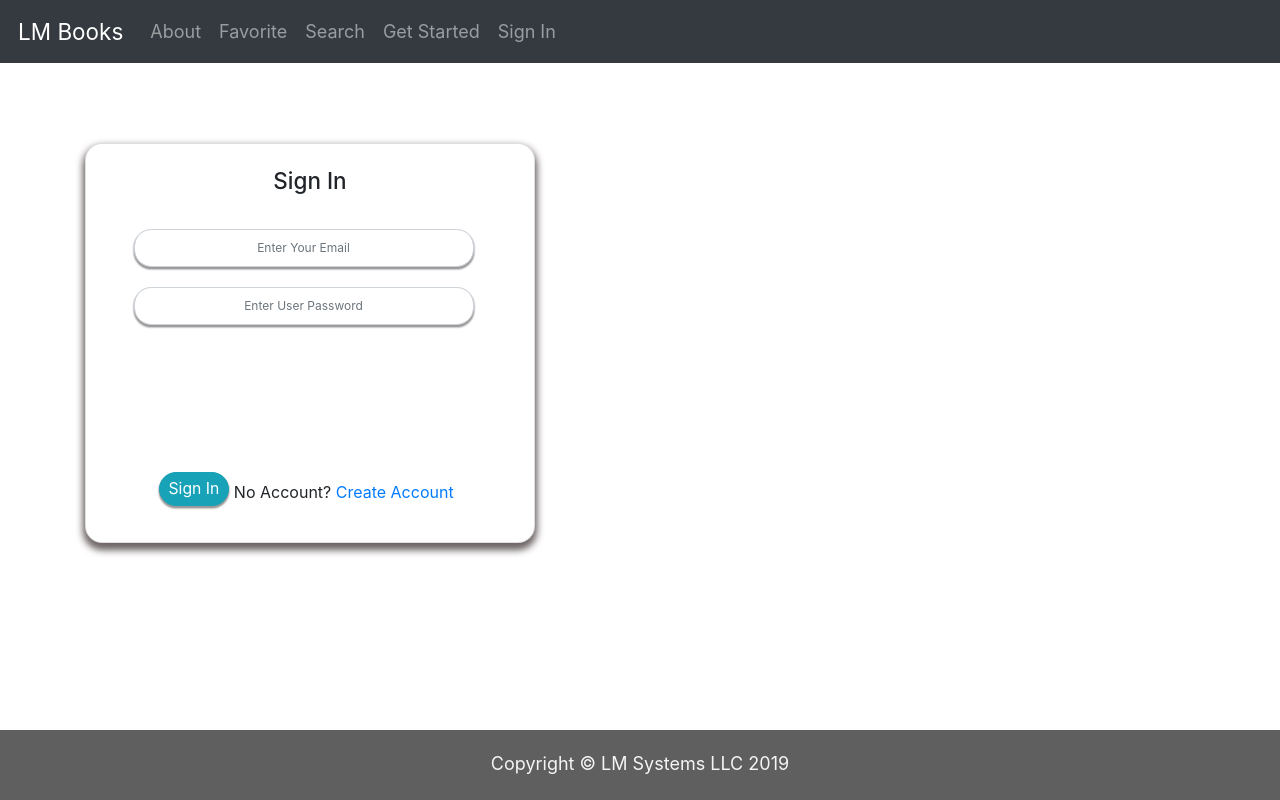
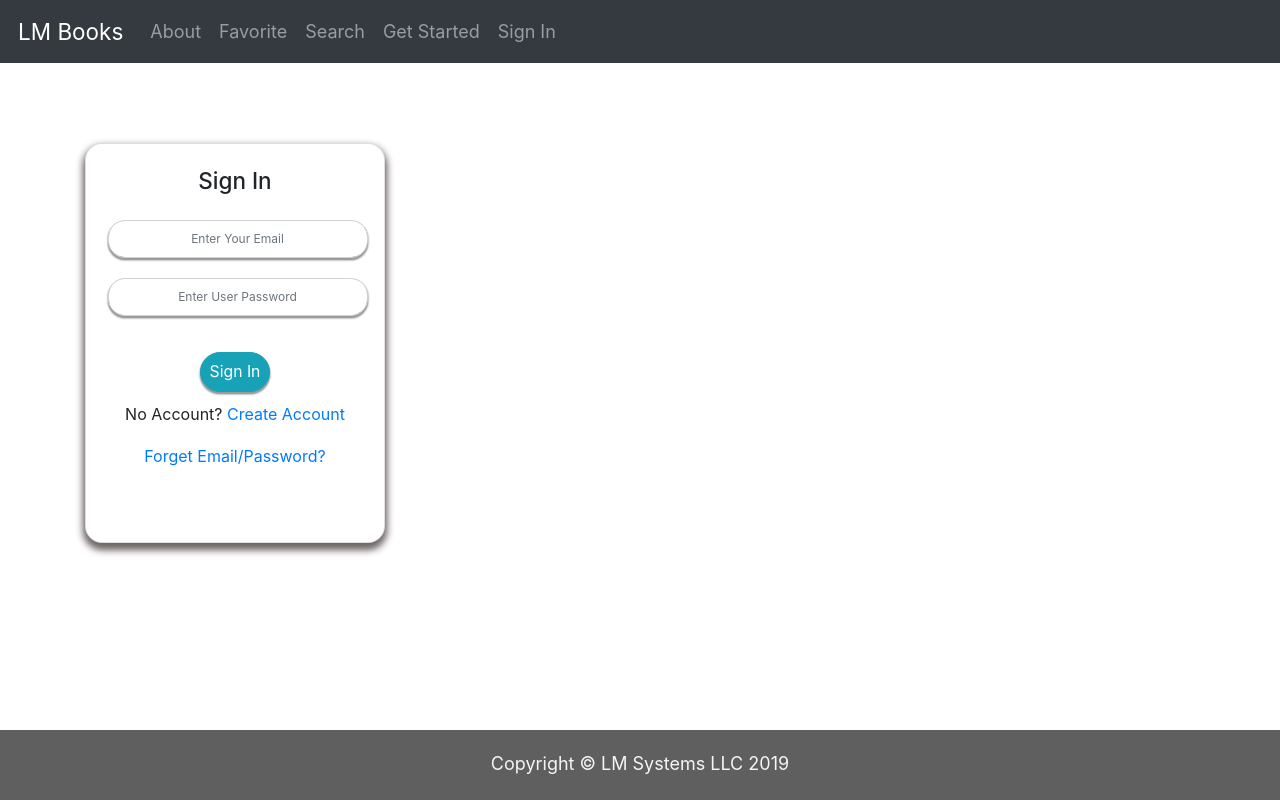
Before and after one commit to LMTrain/booksearch, a React (Create React App) app in the folder client/: page /Signin in a window 1280 px wide. Built offline with nearby package versions, Linux system fonts and the light colour scheme; no server answers.

Commit message:
Style all forms and Favorites page

```diff
--- a/client/src/components/SearchForm/index.js
+++ b/client/src/components/SearchForm/index.js
@@ -1,14 +1,17 @@
 import React from "react";
 import "./style.css";
+import { Button } from 'reactstrap';
 
 // Using the datalist element we can create autofill suggestions based on the props.breeds array
 function SearchForm(props) {
   return (
    <>
     <span>
-      <h3 className="text-center">Search For Books</h3>
+      <h3 className="text-center">Search For Books</h3>{props.memberId}
+      <span>
         <form className="search">
-        <div className="form-group">
+
+          <div className="search-form-group">
             <label htmlFor="search"></label>
             <input
               value={props.search}
@@ -28,7 +31,11 @@ function SearchForm(props) {
               </button>
             </span>
           </div>
+          <Button color="info" size="sm"
+            href="/Favorite/">My Favorites
+          </Button>
         </form>
+      </span>
     </span>
 
   </>
--- a/client/src/components/SearchForm/style.css
+++ b/client/src/components/SearchForm/style.css
@@ -2,6 +2,15 @@ form.search {
   overflow: auto;
   margin-bottom: 10px;
   flex-direction: row;
+  display: flex;
+}
+
+.btn-info {
+  color: #fff;
+  background-color: #17a2b8;
+  border-color: #17a2b8;
+  height: 40px;
+  margin-top: 15px;
 }
 
 form.search button[type="submit"] {
@@ -32,7 +41,11 @@ form.search button[type="submit"] {
 
 }
 
-.form-group {
+.search-form-group {
   display: flex;
   flex-direction: row;
+  margin-top: 17px;
+  margin-left: -1px;
+  height: 40px;
+  width: 1000px;
 }
--- a/client/src/components/SearchResults/index.js
+++ b/client/src/components/SearchResults/index.js
@@ -21,7 +21,7 @@ function SearchResults(props) {
     <Row>
       <div className="book-row-display">
           {props.books.map(result => (
-            <Col key={result.etag} md="4">
+            <Col key={result.etag} md="3">
                 <Card className="book-card">
                     <CardHeader className="book-card-header"><b>Title :</b> {result.volumeInfo.title = truncateString(result.volumeInfo.title, 40)} </CardHeader>
                     <div className="img-container">
--- a/client/src/components/SearchResults/style.css
+++ b/client/src/components/SearchResults/style.css
@@ -100,5 +100,5 @@ ul.search-results img {
   border-radius: .2rem;
   border-radius: 95px;
   margin-bottom: 10px;
-  margin-left:50px;
+  /* margin-left:50px; */
 }
--- a/client/src/components/UserForm/index.js
+++ b/client/src/components/UserForm/index.js
@@ -8,7 +8,7 @@ function UserForm(props) {
   return (
     <div className="card card-body">
       <div id="message"></div>
-      <h5 className="text-center mb-3">Create Account</h5>
+      <h5>Create Account</h5>
         <form className="form-groups">
           <div className="form-group">
             <label htmlFor="membername"></label>
@@ -62,9 +62,9 @@ function UserForm(props) {
         <div className="getstarted">
           <span>
             <Button
-              type="submit" onClick={props.handleFormSubmit} color="info" size="sm">Create Account
-            </Button>{" "}
-            Have An Account? <a href="/Signin/">Sign In</a>
+              type="submit" onClick={props.handleFormSubmit} color="info" size="sm">Sign Up
+            </Button>
+            <p>Have An Account? <a href="/Signin/">Sign On</a></p>
           </span>
         </div>
     </div>
--- a/client/src/components/UserForm/style.css
+++ b/client/src/components/UserForm/style.css
@@ -1,11 +1,7 @@
 .getstarted {
-  /* margin-left: 300px; */
-  margin-top: 10px;
+  margin-top: 1px;
   font-size: 16px;
-  vertical-align: middle;
-
-
-
+  text-align: center;
 }
 
 .gs-card-card-body {
@@ -31,24 +27,18 @@ form.search button[type="submit"] {
 .form-groups {
   width: 400px;
   font-size: 14px;
-
   height: 250px;
-
-
   font-size: 12px;
   transition: border-color .15s ease-in-out,box-shadow .15s ease-in-out;
 }
 
-.card {
-  border-radius: 2px;
-  height: 400px;
-  position: relative;
-  width: 450px;
-  background-color: white;
-  box-shadow: 0 5px 8px #6f6666, 0 5px 8px #6f6666;
-  text-align: left;
-  border-radius: .95rem;
-  margin-bottom: 5px;
+.h1, .h2, .h3, .h4, .h5, .h6, h1, h2, h3, h4, h5, h6 {
+  margin-bottom: .5rem;
+  font-family: inherit;
+  font-weight: 500;
+  line-height: 1.2;
+  color: inherit;
+  text-align: center;
 }
 
 .form-control {
@@ -75,9 +65,9 @@ form.search button[type="submit"] {
   display: flex;
   flex-direction: row;
   margin-top: 17px;
-  margin-left: 25px;
+  margin-left: -1px;
   height: 40px;
-  width: 850px;
+  width: 650px;
 }
 
 .btn-group-sm>.btn, .btn-sm {
@@ -87,10 +77,17 @@ form.search button[type="submit"] {
   border-radius: .2rem;
   border-radius: 95px;
   margin-bottom: 10px;
-  margin-left:50px;
+  /* margin-left:50px; */
   box-shadow: 0 2px 2px #999, 0 2px 2px #999;
 }
 
 #message{
   color:red;
 }
+
+.textcenter {
+  margin-top: 5px;
+  margin-bottom: 45px;
+  margin-left: -195px;
+  /* text-align: center; */
+}
--- a/client/src/pages/Favorite.js
+++ b/client/src/pages/Favorite.js
@@ -120,12 +120,26 @@ class Favorite extends Component {
             {this.state.book.length ? (
               <div className="book-row-display">
                 {this.state.book.map(book => (
-                  <Col key={book._id} md="4">
+                  <Col key={book._id} md="3">
                    {/* <span> */}
                     <span onClick={() => this.loadFavBooks(book._id)}>
                       {/* <BookCardDetail toggle={this.handleToggle} book={book} isOpen/> */}
                       <Card className="book-card">
-                        <CardHeader className="book-card-header"><b>Title :</b> {book.title}</CardHeader>
+                        <CardHeader className="book-card-header">
+                          <Row>
+                            <Col md="10">
+                              <b>Title :</b> {book.title}
+                            </Col>
+                            <Col md="2">
+                            <span className="delete-button">
+                          <span onClick={() => this.deleteBook(book._id)}><b>X</b></span>
+                            {/* <Button type="submit" onClick={() => this.deleteBook(book._id)} color="danger" size="sm">X</Button> */}
+                          </span>
+                            </Col>
+                          </Row>
+
+
+                        </CardHeader>
                         <div className="img-container">
                         <img
                           alt={book.title} width="130" height="160"
@@ -133,7 +147,7 @@ class Favorite extends Component {
                         />
                         </div>
                         <CardBody className="content">
-                          <p><b>Authors :</b>{book.authors}</p>
+                <p><b>Authors :</b>{" "}{book.authors}</p>
                           <p><b>Published Date :</b> {book.publisheddate}</p>
                           <span>
                           {/* <form className="note">
@@ -165,8 +179,8 @@ class Favorite extends Component {
 
                         </CardBody>
                         <span>
-                          <Button type="submit" onClick={() => this.deleteBook(book._id)} color="danger" size="sm">Delete</Button>
-                          <Button type="submit" onClick={() => this.editNote(book._id)} color="info" size="sm">Add Note</Button>
+                          {/* <Button type="submit" onClick={() => this.deleteBook(book._id)} color="danger" size="sm">Delete</Button> */}
+                          {/* <Button type="submit" onClick={() => this.editNote(book._id)} color="info" size="sm">Add Note</Button> */}
 
                         </span>
                       </Card>
--- a/client/src/pages/Search.js
+++ b/client/src/pages/Search.js
@@ -13,6 +13,7 @@ class Search extends Component {
     search: "",
     favMessage:"",
     id: "",
+    memberId: null,
     books: [],
     title: "",
     authors: "",
@@ -50,9 +51,7 @@ class Search extends Component {
     // this.props.bookDetails(this.state.showBook)
   };
 
-  // bookDetails = () => {
 
-  // }
   renderRedirect = () => {
     if (this.state.redirect) {
       return <Redirect to='/BookDetails' showBook={this.state.showBook}/>
@@ -66,6 +65,17 @@ class Search extends Component {
     console.log("THIS IS SEARCH", this.state.search)
     this.setState({showBookImage: false});
   };
+
+  saveMemberID = (memberId) => {
+
+    this.setState({
+      memberId: memberId,
+
+    })
+    console.log("THIS IS MEMBERID IN SEARCH", this.state.memberId)
+    // this.getMemberInfo()
+  }
+
 
   favoriteSubmit = (id) => {
     // var bookThumbnail =" "
@@ -97,6 +107,7 @@ class Search extends Component {
     let bookAuthors = String(book.volumeInfo.authors)
     let bookLink = String(book.volumeInfo.infoLink)
     let bookNote = ""
+    let bookMember = "femoo@msn.com"
 
 
     function truncateString(str, num) {
@@ -109,12 +120,13 @@ class Search extends Component {
       }
     }
 
-    bookAuthors = truncateString(bookAuthors, 10);
+    bookAuthors = truncateString(bookAuthors, 22);
     bookDescription = truncateString(bookDescription, 1780);
     bookTitle = truncateString(bookTitle, 40);
 
     API.saveBook({
       bookid: bookId,
+      bookmember: bookMember,
       title: bookTitle,
       authors: bookAuthors,
       link: bookLink,
@@ -131,17 +143,17 @@ class Search extends Component {
 
   render() {
     // console.log('this.state.showBook', this.state.showBook)
-    const {showBookState, showBook, showBookImage} = this.state
+    const {showBookState, showBook, showBookImage, memberId} = this.state
 
     return (
       <div>
         {/* {this.renderRedirect()} */}
-        <Container style={{ minHeight: "80%", width: "100%" }}>
+        <Container style={{ minHeight: "100%", width: "100%" }}>
 
           {showBookState === true ? [] : <SearchForm
             search={this.state.search}
             handleFormSubmit={this.handleFormSubmit}
-            handleInputChange={this.handleInputChange}
+            handleInputChange={this.handleInputChange} memberId={this.memberId}
           />}
 
           {!showBookState ? <SearchResults books={this.state.books === undefined ? [] : this.state.books}
--- a/client/src/pages/Signin.js
+++ b/client/src/pages/Signin.js
@@ -1,7 +1,7 @@
 import React, { Component } from "react";
 import Container from "../components/Container";
 import { Redirect } from "react-router-dom";
-// import "./style.css";
+import "./style.css";
 import API from "../utils/API";
 import { Button } from 'reactstrap';
 
@@ -9,7 +9,7 @@ import { Button } from 'reactstrap';
 var UsermemberID = ""
 class Signin extends Component {
   state = {
-    memberId: "",
+    memberId: null,
     user:{},
     membername: "",
     userName: "",
@@ -18,8 +18,6 @@ class Signin extends Component {
     isError: false,
     errorMessage: '',
     message: '',
-
-
   };
 
 
@@ -104,9 +102,9 @@ class Signin extends Component {
           userName: data[0].memberId,
           memberId: data[0].memberId,
           membername: data[0].memberName,
-
         })
-        this.props.saveMemberID(userName, data[0].memberName)
+        console.log("THIS IS MEMBERID", this.state.memberId)
+        // this.props.saveMemberID(data[0].memberId)
 
 
       }
@@ -119,7 +117,9 @@ class Signin extends Component {
   render() {
     if (this.state.redirect) {
       // this.props.saveMemberID(UsermemberID)
-      return <Redirect to='/search' />
+      return (
+        <Redirect to='/search' memberId={this.state.memberId}/>
+      )
     }
     return (
       <div>
@@ -127,7 +127,7 @@ class Signin extends Component {
           <div className="card card-body">
             {/* <div id="message"></div> */}
             <div id ="message">{this.message}</div>
-            <h5 className="text-center mb-3">Sign In</h5>
+            <h5>Sign In</h5>
             <form className="form-groups">
               <div className="form-group">
                 <label id="username"></label>
@@ -160,7 +160,9 @@ class Signin extends Component {
             <Button
               type="submit" onClick={this.signInSubmit} color="info" size="sm">Sign In
             </Button>{" "}
-            No Account? <a href="/Getstarted">Create Account</a>
+
+            <p>No Account? <a href="/Getstarted">Create Account</a></p>
+            <p><a href="/Getstarted">Forget Email/Password?</a></p>
           </span>
         </div>
           </div>
--- a/client/src/pages/style.css
+++ b/client/src/pages/style.css
@@ -1,6 +1,14 @@
 ul.search-results img {
   margin: 0 auto;
 }
+
+.getstarted {
+  margin-top: 1px;
+  font-size: 16px;
+  text-align: center;
+  margin-bottom: 40px;
+}
+
 .card {
   border-radius: 2px;
   height: 400px;
@@ -43,6 +51,7 @@ ul.search-results img {
   color: white;
   transition: all 0.4s cubic-bezier(0.23, 1, 0.32, 1) 0s;
   margin-bottom: 20px;
+  padding-right: 5px;
 
 }
 .book-card:hover {
@@ -94,7 +103,7 @@ ul.search-results img {
   border-radius: .2rem;
   border-radius: 95px;
   margin-bottom: 10px;
-  margin-left:50px;
+  /* margin-left:50px; */
 }
 
 .container {
@@ -105,3 +114,47 @@ ul.search-results img {
   margin-left: auto;
   margin-bottom: 70px;
 }
+
+.delete-button {
+  /* margin-right: -35px; */
+  margin-top: -10px;
+  /* padding: 1px */
+}
+
+.delete-button:hover {
+  color: #d50000;
+}
+
+.text-center {
+  margin-top: 25px;
+  margin-bottom: 45px;
+  margin-left: -195px;
+}
+
+.col-md-4, .col-md-3 {
+  position: relative;
+  width: 100%;
+  /* margin-left: 1px; */
+  min-height: 1px;
+  margin-right: 50px;
+  margin-top: 10px;
+  padding-left: 0px;
+  padding-right: 0px;
+  padding-top: -1px;
+}
+
+ .col-md-10 {
+  position: relative;
+  width: 100%;
+  min-height: 1px;
+  padding-left: 8px;
+  padding-top: -5px;
+}
+
+ .col-md-2 {
+  position: relative;
+  width: 100%;
+  min-height: 1px;
+  padding-left: -20px;
+  padding-top: -20px;
+}
```
Also changed, not shown: 2 other files (tests, documents, lock files or other folders). Lines whose indentation alone changed are shown as unchanged.
